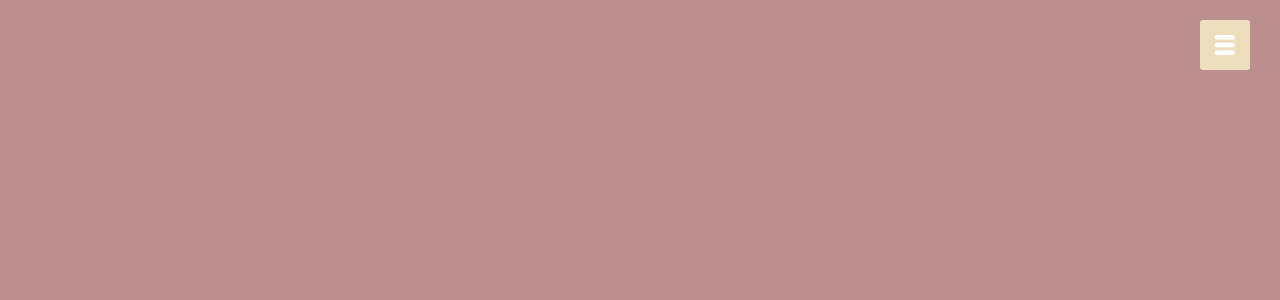
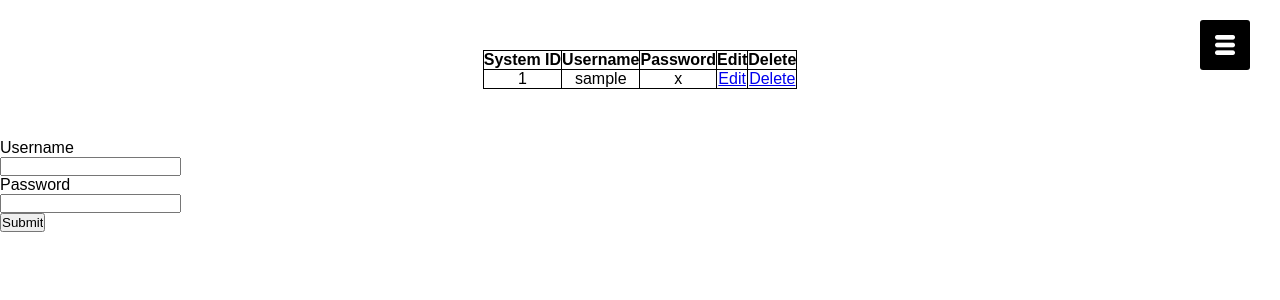
Before and after one commit to llauderes05/SchoolCafeteria, a PHP site: page /admin.php in a window 1280 px wide. Shown: the top 300 px of the page. Run offline with PHP 8.4, Linux system fonts and the light colour scheme; tables that the repository leaves empty or names only in its code hold one stand-in row (values such as "Sample post").

Commit message:
llauderes

```diff
--- a/admin.php
+++ b/admin.php
@@ -13,8 +13,9 @@ include_once 'connection.php';
 	<div id="sideNav">
 		<nav>
 			<ul>
-				<li><a href="index.php"><</a></li>
+				<li><a href="index.php"></a></li>
 				<li><a href="#">Admin</a></li>
+                <h1 style="margin: 20px; color:white;">Stock</h1>
 				<li><a href="#">Meals</a></li>
 				<li><a href="#">Drinks</a></li>
 				<li><a href="#">Desserts</a></li>
@@ -44,5 +45,54 @@ include_once 'connection.php';
             }
         }
     </script>
+
+<div class="table">
+<table class="content-table">
+                    <tr>
+                        <th> System ID </th>
+                        <th> Username </th>
+                        <th> Password </th>
+                        <th>Edit</th>
+                        <th>Delete</th>
+                    </tr>
+
+                <tbody>
+                    <?php
+                        $sql = "SELECT ID, username, password FROM admin";
+                        $result = $conn->query($sql);
+
+                        if($result->num_rows > 0) {
+                            while ($row = $result->fetch_assoc()) {
+                                ?>
+                                <tr>
+                                    <td> <?php echo $row["ID"] ?></td>
+                                    <td> <?php echo $row["username"] ?></td>
+                                    <td> <?php echo $row["password"] ?></td>
+                                    <td><a href="edit.php?ID=<?php echo $row['ID']; ?>">Edit</a></td>
+                                    <td><a href="delete.php?ID=<?php echo $row['ID']; ?>">Delete</a></td>
+                                </tr>
+                                <?php
+                            }
+                        } else {
+                            echo "No result";
+                        }
+
+                        $conn->close();
+                        ?>
+
+
+                </tbody>
+            </table>
+            </div>
+
+            <div>
+                <form action="insert.php" method="post">
+                    <label>Username</label><br>
+                    <input type="text" name="username" require><br>
+                    <label>Password</label><br>
+                    <input type="password" name="password" require><br>
+                    <input type="submit">
+                </form>
+            </div>
 </body>
 </html>
--- a/style/admin.css
+++ b/style/admin.css
@@ -4,7 +4,8 @@
 }
 
 body{
-    background: rosybrown;
+    background: white;
+    font-family: "Century Gothic", sans-serif;
 }
 #sideNav{
     width: 250px;
@@ -12,7 +13,7 @@ body{
     position: fixed;
     right: -250px;
     top:0;
-    background: #eddebd;
+    background: black;
     z-index: 2;
     transition: 0.5s;
 }
@@ -24,13 +25,13 @@ nav ul li{
 
 nav ul li a{
     text-decoration: none;
-    color: #fff;
+    color: white;
 }
 
 #menuBtn{
     width:  50px;
     height: 50px;
-    background: #eddebd;
+    background: black;
     text-align: center;
     position: fixed;
     right: 30px;
@@ -55,3 +56,15 @@ nav ul li a{
         margin: 20px auto;
     }
 }
+
+table, th, td {
+    border: 1px solid black;
+    border-collapse: collapse;
+    margin: auto;
+    text-align: center;
+
+  }
+
+  .table{
+      padding: 50px;
+  }
```
Also changed, not shown: delete.php (added, +19 -0 lines), insert.php (added, +22 -0 lines).
